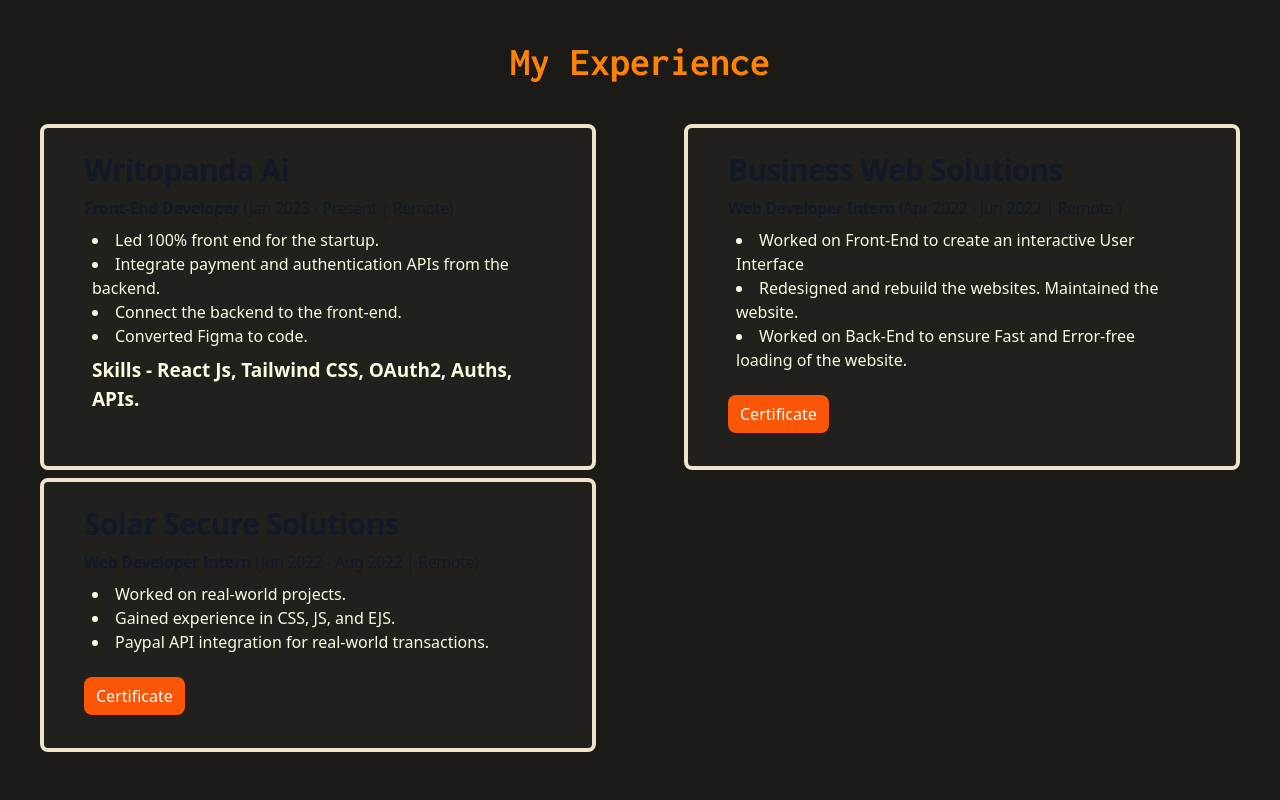
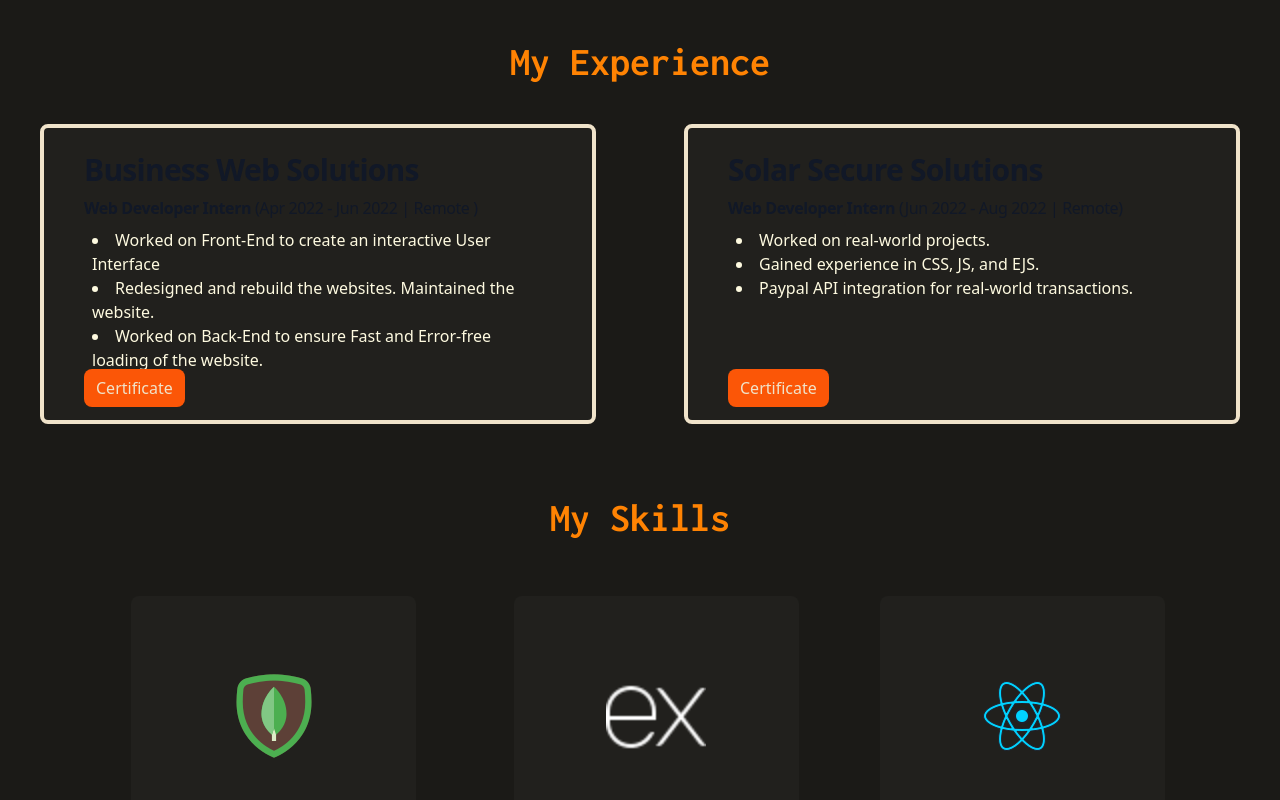
Before and after one commit to Samaresh-Das/portfolio-2, a Next.js app: page / in a window 1280 px wide. Shown: the part 1220-2020 px from the top of the page. Built offline with nearby package versions, Linux system fonts and the light colour scheme.

Commit message:
Added some nice hover effects.

```diff
--- a/components/Button.js
+++ b/components/Button.js
@@ -2,10 +2,10 @@
 
 const Button = (props) => {
   return (
-    <div className="mt-[30px]">
+    <div className={`${props.classNameDiv}`}>
       <a
         href={props.path}
-        className={` ${props.className} px-3 py-2 text-center text-white bg-[#fb5607] rounded-lg text-[#F0E3CA] hover:bg-[#F0E3CA] hover:text-[#fb5607]`}
+        className={`${props.className} px-3 py-2 text-center bg-[#fb5607] rounded-lg text-[#F0E3CA] hover:bg-[#F0E3CA] hover:text-[#fb5607]`}
         target="_blank"
         rel="noopener noreferrer"
       >
--- a/components/Cards.js
+++ b/components/Cards.js
@@ -5,7 +5,7 @@
 const Cards = () => {
   const projectDatas = projects.map((data) => (
     <div
-      className=" rounded-lg shadow-md bg-[#21201D] border-2 border-[#ff8303] mx-auto md:mx-[auto] w-[285px] md:w-[500px]"
+      className=" rounded-lg shadow-md bg-[#21201D] border-2 border-[#ff8303] mx-auto md:mx-[auto] w-[285px] md:w-[500px] transition ease-in-out delay-150 hover:scale-105 duration-300"
       key={data.id}
     >
       <a href="#">
--- a/components/Experience.js
+++ b/components/Experience.js
@@ -5,7 +5,7 @@
 const Experience = () => {
   const experienceCard = experienceData.map((data) => (
     <div
-      className=" p-6 md:px-10 bg-[#21201D] border-4 border-[#F0E3CA] rounded-lg experiences w-[285px] md:w-auto mx-auto md:mx-10 my-0"
+      className=" p-6 md:px-10 bg-[#21201D] border-4 border-[#F0E3CA] rounded-lg experiences w-[285px] md:w-auto mx-auto md:mx-10 my-0 md:relative md:h-[300px]"
       key={data.id}
     >
       <h3 className="mb-2 text-3xl font-bold tracking-tight text-gray-900 dark:text-white">
@@ -20,11 +20,10 @@
         ))}
       </ul>
       {data.skills && <h3 className="m-2 font-bold text-[#fefae0] list-disc list-inside text-[19px]"> Skills - {data.skills}</h3>}
-      <div className="my-4">
         {data.certificate && (
-          <Button path={data.certificate} text="Certificate" />
+          <Button path={data.certificate} text="Certificate" className ='transition ease-in-out delay-150 hover:scale-110 duration-300' classNameDiv='md:absolute md:bottom-[20px] ' />
         )}
-      </div>
+
     </div>
   ));
   return (
--- a/data/ExperiencData.js
+++ b/data/ExperiencData.js
@@ -1,17 +1,4 @@
 const experienceData = [
-  {
-    companyName: "Writopanda Ai",
-    jobTitle: "Front-End Developer",
-    timeLine: "Jan 2023 - Present | Remote",
-    responsibility: [
-      "Led 100% front end for the startup.",
-      "Integrate payment and authentication APIs from the backend.",
-      'Connect the backend to the front-end.',
-      'Converted Figma to code.'
-    ],
-    skills: 'React Js, Tailwind CSS, OAuth2, Auths, APIs.',
-    id: 1,
-  },
   {
     companyName: "Business Web Solutions",
     jobTitle: "Web Developer Intern",
@@ -23,7 +10,7 @@
     ],
     certificate:
       "https://drive.google.com/file/d/1QcyY7bMZKV-eDvKQpxhlUc47h3b8OKS_/view",
-    id: 2,
+    id: 1,
   },
   {
     companyName: "Solar Secure Solutions",
@@ -36,7 +23,7 @@
     ],
     certificate:
       "https://drive.google.com/file/d/1u5YtZNgnchSDq0lW8RnO429XBQOiFRqX/view",
-    id: 3,
+    id: 2,
   },
 ];
 
```
